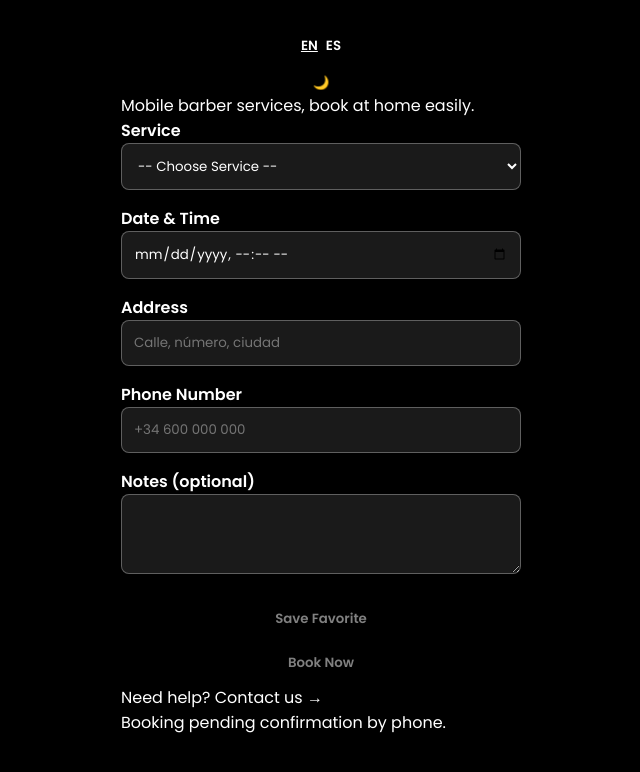
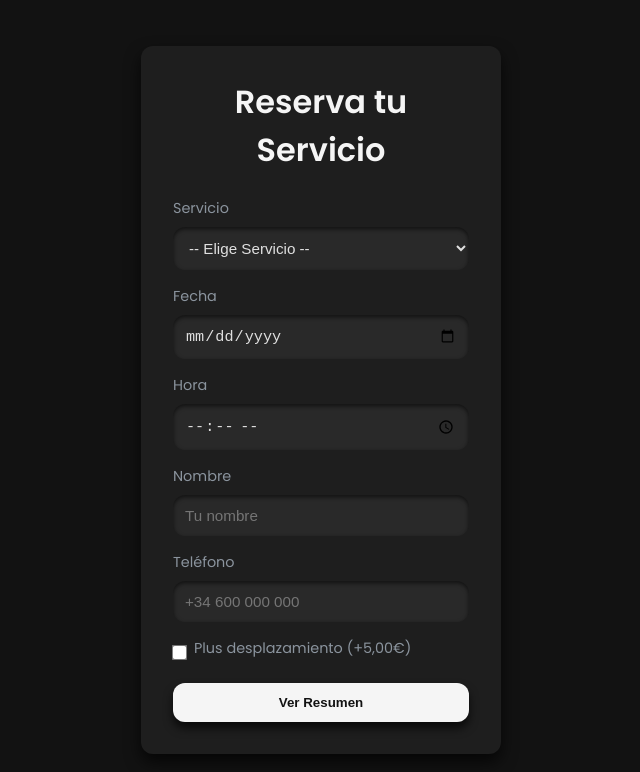
Before and after one commit to BusinessBotss/bookabarber, a plain HTML site: page index.html in a window 1280 px wide. Shown: the whole page, without its empty margins (319-959 px from the left). Drawn offline with Linux system fonts and the light colour scheme.

Commit message:
Update index.html

```diff
--- a/index.html
+++ b/index.html
@@ -1,153 +1,175 @@
 <!DOCTYPE html>
-<html lang="en">
+<html lang="es">
 <head>
-  <meta charset="UTF-8">
-  <meta name="viewport" content="width=device-width, initial-scale=1.0">
-  <title>Barbero a Domicilio</title>
-  <link href="https://fonts.googleapis.com/css2?family=Poppins:wght@400;600&display=swap" rel="stylesheet">
+  <meta charset="UTF-8"/>
+  <meta name="viewport" content="width=device-width, initial-scale=1.0"/>
+  <title>Reservas - Barbero a Domicilio</title>
+  <link href="https://fonts.googleapis.com/css2?family=Poppins:wght@400;600&display=swap" rel="stylesheet"/>
   <style>
-    /* Temas */
-    :root[data-theme='dark'] { --bg: #000; --text: #fff; --field-bg: rgba(255,255,255,0.1); --border: rgba(255,255,255,0.3); }
-    :root[data-theme='light'] { --bg: #fff; --text: #000; --field-bg: rgba(0,0,0,0.05); --border: rgba(0,0,0,0.2); }
+    :root {
+      --bg: #121212;
+      --card: #1e1e1e;
+      --accent: #f5f5f5;
+      --text: #e0e0e0;
+      --text-sec: #8b949e;
+      --shadow: rgba(0,0,0,0.7);
+      --radius: 12px;
+    }
     * { box-sizing: border-box; margin: 0; padding: 0; }
-    html, body { height: 100%; font-family: 'Poppins', sans-serif; background: var(--bg); color: var(--text); }
-    a { color: var(--text); text-decoration: none; }
-    button, input, select, textarea { font-family: inherit; }
-
-    .container { width: 90%; max-width: 400px; margin: 2rem auto; display: flex; flex-direction: column; align-items: stretch; animation: fadeInUp 0.6s ease-out; }
-    nav { margin-bottom: 1rem; text-align: center; }
-    .lang-btn, #theme-toggle { background: transparent; border: none; color: var(--text); margin: 0 4px; font-weight: 600; cursor: pointer; }
-    .lang-btn.active { text-decoration: underline; }
-
-    form[role='form'] { display: flex; flex-direction: column; }
-    label { font-weight: 600; margin-bottom: 0.25rem; }
-    .field { margin-bottom: 1rem; position: relative; }
-    select, input, textarea { width: 100%; background: var(--field-bg); border: 1px solid var(--border); border-radius: 8px; padding: 0.75rem; color: var(--text); }
-    textarea { resize: vertical; min-height: 80px; }
-    .tooltip { position: absolute; top: 100%; left: 0; font-size: 0.8rem; opacity: 0.7; margin-top: 0.25rem; }
-
-    .spinner { width: 24px; height: 24px; border: 4px solid rgba(255,255,255,0.2); border-top-color: var(--text); border-radius: 50%; animation: spin 1s linear infinite; position: absolute; right: 8px; top: 36px; }
+    body {
+      display: flex; align-items: center; justify-content: center;
+      min-height: 100vh; background: var(--bg);
+      font-family: 'Poppins', sans-serif; color: var(--text);
+      padding: 1rem;
+    }
+    .card {
+      width: 360px; background: var(--card);
+      border-radius: var(--radius); padding: 2rem;
+      box-shadow: 0 8px 16px var(--shadow);
+    }
+    h1 {
+      text-align: center; margin-bottom: 1.5rem;
+      color: var(--accent); font-weight: 600;
+    }
+    .field { margin-bottom: 1rem; }
+    label {
+      display: block; margin-bottom: 0.5rem;
+      color: var(--text-sec); font-size: 0.9rem;
+    }
+    select, input[type="text"], input[type="tel"], input[type="date"], input[type="time"] {
+      width: 100%; padding: 0.75rem;
+      border: none; border-radius: var(--radius);
+      background: rgba(255,255,255,0.05);
+      color: var(--text); font-size: 0.95rem;
+      box-shadow: inset 0 2px 4px rgba(0,0,0,0.6);
+      transition: background 0.2s, box-shadow 0.2s;
+    }
+    select:focus, input:focus {
+      background: rgba(255,255,255,0.1);
+      outline: none;
+      box-shadow: 0 0 0 2px var(--accent);
+    }
+    .surcharge {
+      display: flex; align-items: center; gap: 0.5rem;
+    }
+    .surcharge input {
+      width: auto; transform: scale(1.2);
+    }
+    .btn {
+      width: 100%; padding: 0.75rem;
+      background: var(--accent); color: var(--bg);
+      border: none; border-radius: var(--radius);
+      font-weight: 600; cursor: pointer;
+      box-shadow: 0 6px 10px var(--shadow);
+      transition: transform 0.2s, box-shadow 0.2s;
+    }
+    .btn:hover {
+      transform: translateY(-2px);
+      box-shadow: 0 10px 14px var(--shadow);
+    }
+    .btn:disabled {
+      opacity: 0.5; cursor: not-allowed;
+    }
+    #summary {
+      margin-top: 1.5rem; padding: 1rem;
+      background: rgba(255,255,255,0.05);
+      border-radius: var(--radius);
+      font-size: 0.95rem; line-height: 1.4;
+      white-space: pre-wrap;
+    }
     .hidden { display: none; }
-    @keyframes spin { to { transform: rotate(360deg); } }
-
-    .btn { border: none; border-radius: 25px; padding: 0.75rem; background: transparent; color: var(--text); font-weight: 600; cursor: pointer; transition: box-shadow 0.3s ease; }
-    .btn:disabled { opacity: 0.5; cursor: not-allowed; }
-    .btn:hover:not(:disabled) { box-shadow: 0 0 8px #ff00cc,0 0 16px #a100ff; }
-
-    input:focus, select:focus, button:focus { outline: 2px solid #ff00cc; }
-    @keyframes fadeInUp { from { opacity: 0; transform: translateY(20px);} to { opacity: 1; transform: translateY(0);} }
   </style>
 </head>
 <body>
-  <div class="container">
-    <nav id="lang-switch"></nav>
-    <button id="theme-toggle" aria-label="Toggle theme">🌙</button>
-    <p id="intro-text" class="intro"></p>
-
-    <form id="booking-form" role="form" aria-labelledby="intro-text">
+  <div class="card">
+    <h1>Reserva tu Servicio</h1>
+    <form id="booking-form">
       <div class="field">
-        <label for="service-type" id="label-service"></label>
-        <select id="service-type" required aria-required="true"></select>
-        <div id="spinner" class="spinner hidden" aria-hidden="true"></div>
+        <label for="service">Servicio</label>
+        <select id="service" required>
+          <option value="" disabled selected>-- Elige Servicio --</option>
+          <option value="Cortar">Cortar - 12,00€</option>
+          <option value="Tinte">Tinte desde 10,00€</option>
+          <option value="Mechas">Mechas desde 10,00€</option>
+          <option value="Afeitar">Afeitar - 8,00€</option>
+          <option value="Alisado">Alisado desde 10,00€</option>
+          <option value="Niños">Niños - 10,00€</option>
+        </select>
       </div>
       <div class="field">
-        <label for="datetime" id="label-datetime"></label>
-        <input type="datetime-local" id="datetime" required aria-required="true" />
+        <label for="date">Fecha</label>
+        <input type="date" id="date" required min="" />
       </div>
       <div class="field">
-        <label for="address" id="label-address"></label>
-        <input type="text" id="address" placeholder="Calle, número, ciudad" required aria-required="true" data-tooltip="Dirección completa para el servicio" />
-        <span class="tooltip" id="tip-address"></span>
+        <label for="time">Hora</label>
+        <input type="time" id="time" required min="09:00" max="22:00" step="900" />
       </div>
       <div class="field">
-        <label for="phone" id="label-phone"></label>
-        <input type="tel" id="phone" placeholder="+34 600 000 000" required aria-required="true" data-tooltip="Formato: +34 600000000" />
-        <span class="tooltip" id="tip-phone"></span>
+        <label for="name">Nombre</label>
+        <input type="text" id="name" placeholder="Tu nombre" required />
       </div>
       <div class="field">
-        <label for="notes" id="label-notes"></label>
-        <textarea id="notes" aria-label="Additional notes"></textarea>
+        <label for="phone">Teléfono</label>
+        <input type="tel" id="phone" placeholder="+34 600 000 000" required />
       </div>
-
-      <button type="button" id="save-fav" class="btn" disabled></button>
-      <button type="submit" id="submit-btn" class="btn" disabled></button>
-      <p id="status-msg" aria-live="polite"></p>
+      <div class="field surcharge">
+        <input type="checkbox" id="plus-travel" />
+        <label for="plus-travel">Plus desplazamiento (+5,00€)</label>
+      </div>
+      <button type="submit" class="btn" id="btn-generate">Ver Resumen</button>
     </form>
-
-    <footer>
-      <p id="help-text"></p>
-      <p id="disclaimer-text"></p>
-    </footer>
+    <div id="summary" class="hidden"></div>
+    <button id="btn-send" class="btn hidden">Enviar por WhatsApp</button>
   </div>
 
   <script>
-  (function() {
-    const translations = {
-      EN: {
-        intro: "Mobile barber services, book at home easily.",
-        labels: { service: "Service", datetime: "Date & Time", address: "Address", phone: "Phone Number", notes: "Notes (optional)" },
-        placeholders: { service: "-- Choose Service --" },
-        services: ["Haircut","Beard Trim","Full Grooming","Kids Cut"],
-        submit: "Book Now",
-        saveFav: "Save Favorite",
-        help: "Need help? Contact us →",
-        disclaimer: "Booking pending confirmation by phone."
-      },
-      ES: {
-        intro: "Servicio de barbero a domicilio, reserva fácilmente.",
-        labels: { service: "Servicio", datetime: "Fecha y Hora", address: "Dirección", phone: "Teléfono", notes: "Notas (opcional)" },
-        placeholders: { service: "-- Elige Servicio --" },
-        services: ["Corte de Cabello","Recorte de Barba","Afeitado Completo","Corte Infantil"],
-        submit: "Reservar",
-        saveFav: "Guardar Favorito",
-        help: "¿Necesitas ayuda? Contáctanos →",
-        disclaimer: "Reserva pendiente de confirmación telefónica."
-      }
-    };
-    const phoneRegex = /^\+34\s?\d{9}$/;
-    const whatsapp = "+34644075065";
+    // Inicializar fecha mínima a hoy
+    const dateInput = document.getElementById('date');
+    const today = new Date().toISOString().split('T')[0];
+    dateInput.setAttribute('min', today);
 
-    const el = {
-      langSwitch: document.getElementById('lang-switch'), themeToggle: document.getElementById('theme-toggle'),
-      intro: document.getElementById('intro-text'),
-      labels: { service: document.getElementById('label-service'), datetime: document.getElementById('label-datetime'), address: document.getElementById('label-address'), phone: document.getElementById('label-phone'), notes: document.getElementById('label-notes') },
-      service: document.getElementById('service-type'), spinner: document.getElementById('spinner'), datetime: document.getElementById('datetime'), address: document.getElementById('address'), tipAddress: document.getElementById('tip-address'), phone: document.getElementById('phone'), tipPhone: document.getElementById('tip-phone'), notes: document.getElementById('notes'),
-      saveFav: document.getElementById('save-fav'), submitBtn: document.getElementById('submit-btn'), statusMsg: document.getElementById('status-msg'),
-      help: document.getElementById('help-text'), disclaimer: document.getElementById('disclaimer-text'), form: document.getElementById('booking-form')
-    };
+    // Precios base
+    const priceMap = { Cortar:12, Tinte:10, Mechas:10, Afeitar:8, Alisado:10, "Niños":10 };
+    const form = document.getElementById('booking-form');
+    const btnGenerate = document.getElementById('btn-generate');
+    const btnSend = document.getElementById('btn-send');
+    const summaryEl = document.getElementById('summary');
+    const serviceEl = document.getElementById('service');
+    const nameEl = document.getElementById('name');
+    const phoneEl = document.getElementById('phone');
+    const plusTravel = document.getElementById('plus-travel');
+    const timeEl = document.getElementById('time');
 
-    let lang = localStorage.getItem('lang')||'EN';
-    let fav = JSON.parse(localStorage.getItem('fav')||'null');
+    form.addEventListener('submit', e => {
+      e.preventDefault();
+      const service = serviceEl.value;
+      const date = dateInput.value;
+      const time = timeEl.value;
+      const name = nameEl.value.trim();
+      const phone = phoneEl.value.trim();
+      const plus = plusTravel.checked;
+      let price = priceMap[service] || 0;
+      if (plus) price += 5;
 
-    function init(){
-      Object.keys(translations).forEach(code=>{
-        const btn=document.createElement('button');btn.textContent=code;btn.className='lang-btn';btn.addEventListener('click',()=>setLang(code));el.langSwitch.appendChild(btn);
-      });
-      el.service.addEventListener('change',renderServices);
-      el.form.addEventListener('input',validateForm);
-      el.form.addEventListener('submit',onSubmit);
-      el.saveFav.addEventListener('click',saveFavorite);
-      el.address.addEventListener('focus',()=>el.tipAddress.textContent=el.address.dataset.tooltip);el.address.addEventListener('blur',()=>el.tipAddress.textContent='');
-      el.phone.addEventListener('focus',()=>el.tipPhone.textContent=el.phone.dataset.tooltip);el.phone.addEventListener('blur',()=>el.tipPhone.textContent='');el.phone.addEventListener('input',validatePhone);
-      el.themeToggle.addEventListener('click',toggleTheme);
-      applyLang(lang);
-      applyTheme(localStorage.getItem('theme')||'dark');
-      if(fav) fillFavorite();
-    }
+      const summary =
+`Resumen de la Reserva:
+- Servicio: ${service}
+- Fecha: ${date}
+- Hora: ${time}
+- Desplazamiento: ${plus ? 'Sí (+5,00€)' : 'No'}
+- Precio estimado: ${price.toFixed(2)}€
+- Nombre: ${name}
+- Teléfono: ${phone}`;
+      summaryEl.textContent = summary;
+      summaryEl.classList.remove('hidden');
+      btnSend.classList.remove('hidden');
+    });
 
-    function setLang(l){localStorage.setItem('lang',l);applyLang(l);}
-    function applyLang(l){lang=l;const t=translations[l];document.querySelectorAll('.lang-btn').forEach(b=>b.classList.toggle('active',b.textContent===l));el.intro.textContent=t.intro;el.labels.service.textContent=t.labels.service;el.labels.datetime.textContent=t.labels.datetime;el.labels.address.textContent=t.labels.address;el.labels.phone.textContent=t.labels.phone;el.labels.notes.textContent=t.labels.notes;renderSelect(el.service,t.placeholders.service,t.services);el.submitBtn.textContent=t.submit;el.saveFav.textContent=t.saveFav;el.help.innerHTML=`<a href="https://wa.me/${whatsapp}" target="_blank">${t.help}</a>`;el.disclaimer.textContent=t.disclaimer;validateForm();}
-    function renderSelect(select,placeholder,opts){select.innerHTML=`<option value="" disabled selected>${placeholder}</option>`;opts.forEach(o=>{const e=document.createElement('option');e.value=o;e.textContent=o;e.selected=false;select.appendChild(e)});}
-    function renderServices(){el.spinner.classList.remove('hidden');setTimeout(()=>{renderSelect(el.service,translations[lang].placeholders.service,translations[lang].services);el.spinner.classList.add('hidden');validateForm();},300);}
-    function validatePhone(){const ok=phoneRegex.test(el.phone.value);el.phone.setCustomValidity(ok?'':'Formato: +34 9 dígitos');validateForm();}
-    function validateForm(){const ok=el.service.value&&el.datetime.value&&el.address.value&&el.phone.checkValidity();el.submitBtn.disabled=!ok;el.saveFav.disabled=!ok;}
-    function onSubmit(e){e.preventDefault();el.statusMsg.textContent=translations[lang].submit===el.submitBtn.textContent?'Enviando reserva…':'Booking…';const msg=`Servicio: ${el.service.value}. Fecha/Hora: ${el.datetime.value}. Dirección: ${el.address.value}. Teléfono: ${el.phone.value}. Notas: ${el.notes.value||'-'}.`;window.open(`https://wa.me/${whatsapp}?text=${encodeURIComponent(msg)}`,'_blank');setTimeout(()=>{el.statusMsg.textContent=translations[lang].submit===el.submitBtn.textContent?'Reserva enviada con éxito':'Booked successfully';},500);}
-    function toggleTheme(){const next=document.documentElement.getAttribute('data-theme')==='dark'?'light':'dark';applyTheme(next);}
-    function applyTheme(theme){document.documentElement.setAttribute('data-theme',theme);localStorage.setItem('theme',theme);}
-    function saveFavorite(){const f={service:el.service.value,datetime:el.datetime.value,address:el.address.value};localStorage.setItem('fav',JSON.stringify(f));el.statusMsg.textContent='Favorito guardado';}
-    function fillFavorite(){el.service.value=fav.service;renderServices();setTimeout(()=>{el.datetime.value=fav.datetime;el.address.value=fav.address;validateForm();},350);}
-    document.addEventListener('DOMContentLoaded',init);
-  })();
+    btnSend.addEventListener('click', () => {
+      const phone = phoneEl.value.replace(/\s+/g, '');
+      const text = encodeURIComponent(summaryEl.textContent);
+      window.open(`https://wa.me/${phone}?text=${text}`, '_blank');
+    });
   </script>
 </body>
 </html>
```
